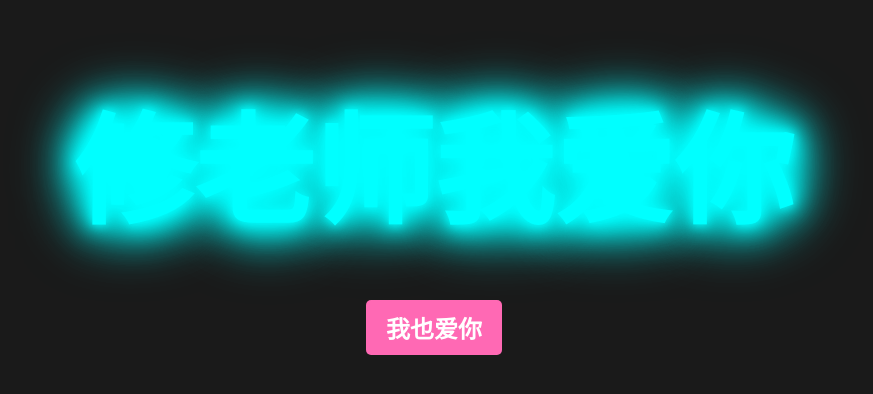
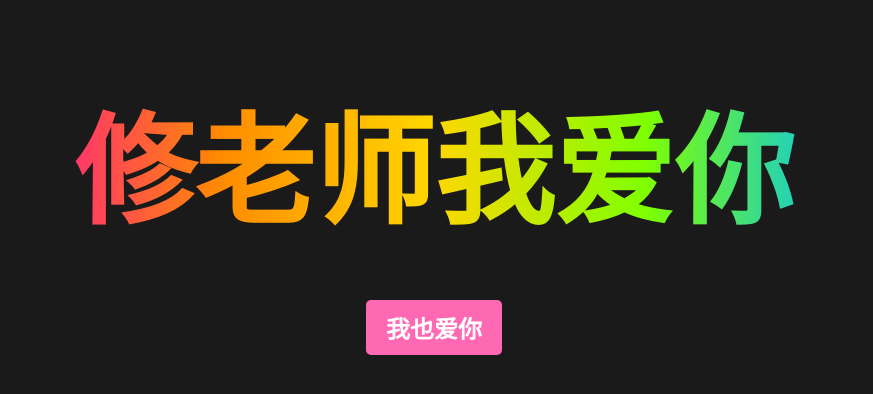
Before and after one commit to LJX12345656/LJX12345656.github.io, a plain HTML site: page index.html in a window 1280 px wide. Shown: the part 124-518 px from the top of the page, without its empty margins (206-1079 px from the left). Drawn offline with Linux system fonts and the light colour scheme.

Commit message:
Update index.html

```diff
--- a/index.html
+++ b/index.html
@@ -25,8 +25,9 @@ opacity: 1;
 }
 
 h1 {
-color: #00ffff;
-text-shadow: 0 0 10px #00ffff, 0 0 20px #00ffff, 0 0 30px #00ffff, 0 0 40px #00ffff, 0 0 50px #00ffff, 0 0 60px #00ffff, 0 0 70px #00ffff;
+background: linear-gradient(to right, #ff69b4, #ff1493, #ff8c00, #ffd700, #7fff00, #00bfff, #8a2be2);
+-webkit-background-clip: text;
+-webkit-text-fill-color: transparent;
 margin-bottom: 50px;
 opacity: 0;
 animation: fade-in 5s forwards;
```
